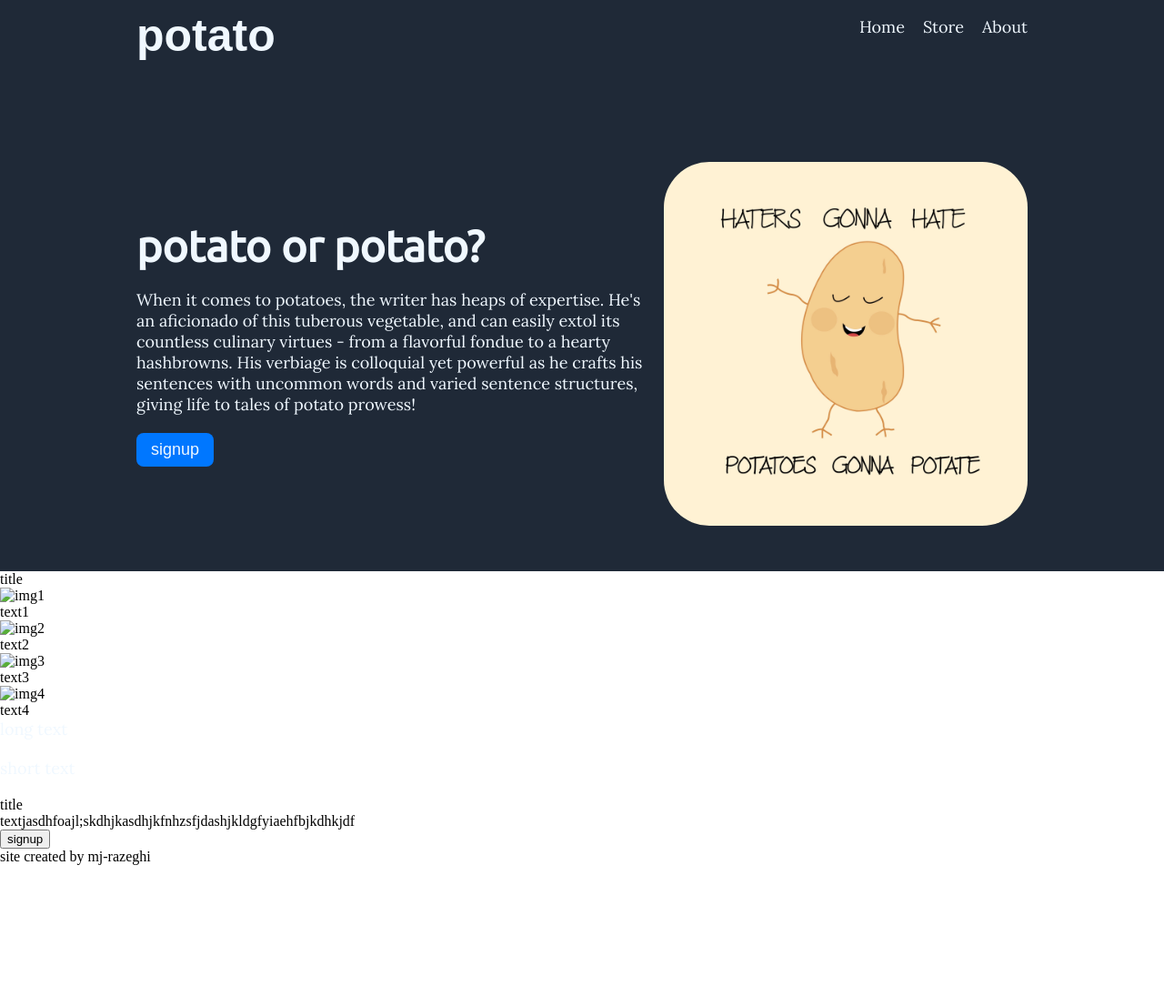
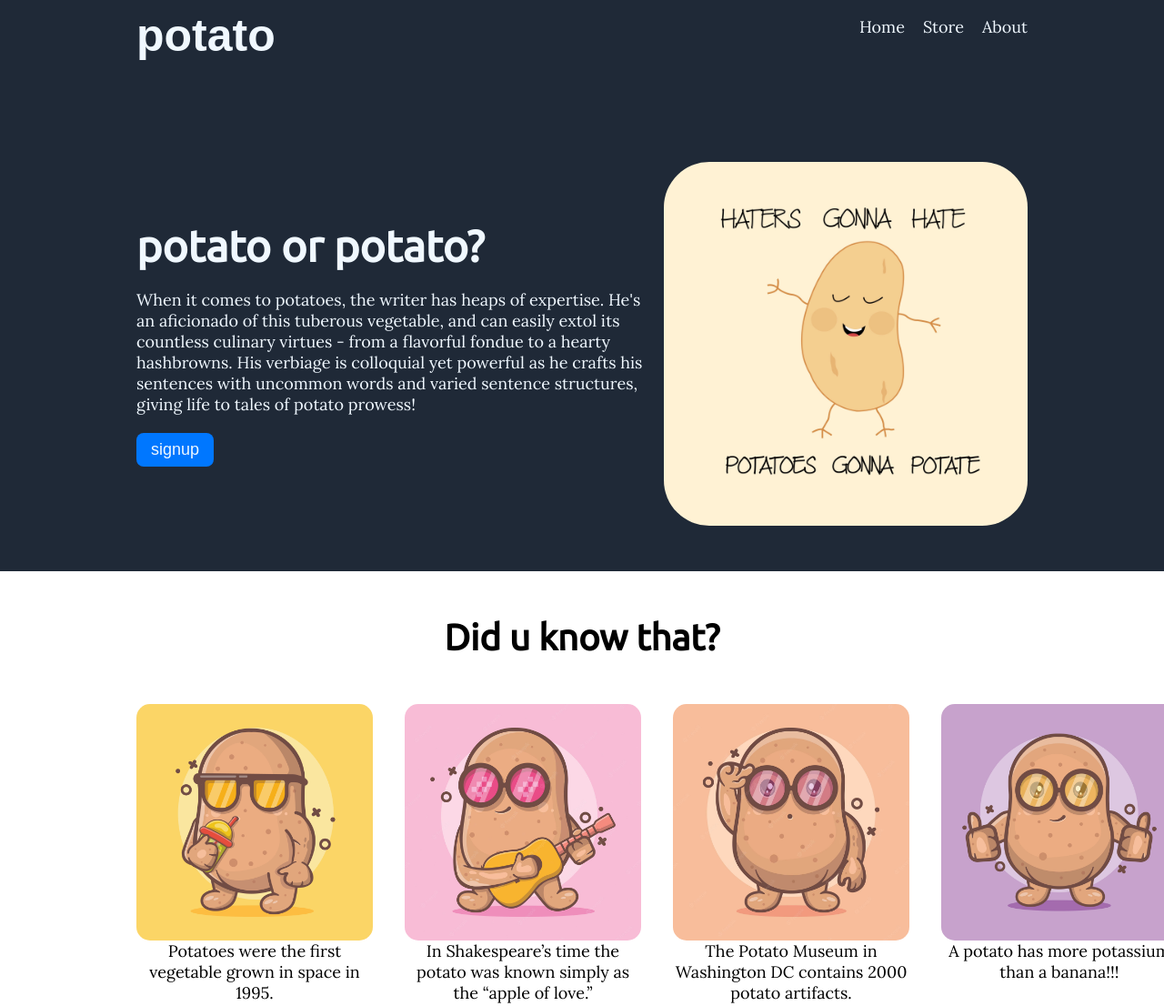
Before and after one commit to m1javad/potato-project, a plain HTML site: page index.html in a window 1280 px wide. Shown: the top 1106 px of the page at 91% size. Before the commit the page ends 951 px from the top, so only its background shows below. Drawn offline with Linux system fonts and the light colour scheme; a web font is replaced by a local one.

Commit message:
most of web done

```diff
--- a/index.html
+++ b/index.html
@@ -21,7 +21,7 @@
      <div class="top">
         <div class="top-l">
           <div class="title">potato or potato?</div>
-          <div class="text">When it comes to potatoes, the writer has heaps of expertise. He's an aficionado of this tuberous vegetable, and can easily extol its countless culinary virtues - from a flavorful fondue to a hearty hashbrowns. His verbiage is colloquial yet powerful as he crafts his sentences with uncommon words and varied sentence structures, giving life to tales of potato prowess!</div>
+          <div class="textu">When it comes to potatoes, the writer has heaps of expertise. He's an aficionado of this tuberous vegetable, and can easily extol its countless culinary virtues - from a flavorful fondue to a hearty hashbrowns. His verbiage is colloquial yet powerful as he crafts his sentences with uncommon words and varied sentence structures, giving life to tales of potato prowess!</div>
           <button class="signup">signup</button>
          </div>
        <div class="image-p">
@@ -29,37 +29,40 @@
         </div>
 
     <div class="middle">
-        <div class="mid-title">title</div>
+        <div class="mid-title">Did u know that?</div>
         <div class="cards">
             <div class="card1">
-                <img src="" alt="img1">
-                <div class="text1">text1</div>
+                <img src="images/potato1.jpg" alt="img1">
+                <div class="text1">Potatoes were the first vegetable grown in space in 1995.</div>
             </div>
-            <div class="card2">
-                <img src="" alt="img2">
-                <div class="text2">text2</div>
+            <div class="card1">
+                <img src="images/potato2.jpg" alt="img2">
+                <div class="text2">In Shakespeare’s time the potato was known simply as the “apple of love.”</div>
             </div>
-            <div class="card3">
-                <img src="" alt="img3">
-                <div class="text3">text3</div>
+            <div class="card1">
+                <img src="images/potato3.jpg" alt="img3">
+                <div class="text3">The Potato Museum in Washington DC contains 2000 potato artifacts.</div>
             </div>
-            <div class="card4">
-                <img src="" alt="img4">
-                <div class="text4">text4</div>
+            <div class="card1">
+                <img src="images/potato4.jpg" alt="img4">
+                <div class="text4">A potato has more potassium than a banana!!!
+                </div>
             </div>
 
         </div>
     </div>
     <div class="end-sec">
-        <div class="end text">long text</div>
-        <div class="end text">short text</div>
+        <div class="end-text">
+
+            The word potato comes from batata, the Taino (a Caribbean language) word for sweet potato. The Spanish called it patata and that morphed into potato in English.</div>
+        <div class="end-q">-potato</div>
 
     </div>
     <div class="cta">
-        <div class="box">
-            <div class="cta-title">title</div>
-            <div class="cta-text">textjasdhfoajl;skdhjkasdhjkfnhzsfjdashjkldgfyiaehfbjkdhkjdf</div>
-            <button>signup</button>
+        <div class="box"><div>
+            <div class="cta-title">Heyyyyy!!!</div>
+            <div class="cta-text">Get your daily dose of potato fun facts and trivia! signup now to our Site and never miss a spud-tacular post!</div></div>
+            <button>Sign up</button>
         </div>
     </div>
     <div class="footer">
--- a/styles.css
+++ b/styles.css
@@ -1,4 +1,7 @@
 body{
+    display: flex;
+    flex-direction: column;
+    flex:1;
     margin: 0px;
 }
 .header{
@@ -33,9 +36,8 @@ body{
     align-items: center;
 }
 .image-p>img{
+    width: 400px;
     display: flex;
-    max-width: 400px;
-    flex:1;
     border-radius:50px;
 }
 .title{
@@ -45,7 +47,7 @@ body{
     margin-bottom: 20px;
     font-size: 48px;
 }
-.text{
+.textu{
     color: aliceblue;
     font-family: "Lora" , sans-serif;
     margin-bottom: 20px;
@@ -72,3 +74,103 @@ a{
     font-size: 18px;
     gap:20px;
 }
+.mid-title{
+    padding-top: 50px;
+    display: flex;
+    justify-content: center;
+    align-items: center;
+    font-family: "Ubuntu" , sans-serif;
+    font-size: 40px;
+    font-weight: 700;
+}
+.cards{
+    padding: 150px;
+    padding-top: 50px;
+    padding-bottom: 50px;
+    display: flex;
+    justify-content: space-around;
+    gap: 35px;
+
+}
+
+.card1>img{
+display: flex;
+max-width: 260px;
+height: auto;
+flex-grow: 0;
+flex-shrink: 1;
+border-radius: 15px;
+
+}
+.card1{
+    display: flex;
+    max-width: 260px;
+    flex-direction: column;
+    align-items: center;
+    text-align: center;
+    font-family: "Lora" , sans-serif;
+    margin-bottom: 20px;
+    font-size: 18px;
+}
+.end-sec{
+    display: flex;
+    flex-direction: column;
+    color: #1f2937;
+    background-color: #E5E7Eb;
+    font-family: "Lora" , sans-serif;
+    padding-left: 150px;
+    padding-right: 150px;
+    padding-top: 100px;
+    padding-bottom: 50px;
+}
+.end-text{
+    font-size: 30px;
+
+}
+.end-q{
+    align-items: center;
+align-self: flex-end;
+font-size: 20px;
+font-weight: 600;
+}
+.cta{
+    padding: 100px 200px;
+}
+.box{
+    display: flex;
+    justify-content: space-between;
+    padding: 35px 120px;
+    background-color: rgb(0, 110, 255);
+    border-radius: 8px;
+}
+.box>div{
+    font-family: "Ubuntu" , sans-serif;
+    font-size: 32px;
+    color:azure;
+    text-align:left ;
+    font-weight: 800;
+}
+.box .cta-text{
+    font-size: 24px;
+    font-weight: 100;
+
+}
+
+
+
+
+
+
+
+
+
+
+.footer{
+    padding:30px 300px;
+    background-color: #1f2937;
+    color:azure;
+    text-align:center ;
+    font-family:"Ubuntu" , sans-serif ;
+    font-size: larger;
+    font-weight: 700;
+}
```
Also changed, not shown: images/potato1.jpg (added), images/potato2.jpg (added), images/potato3.jpg (added), images/potato4.jpg (added).
